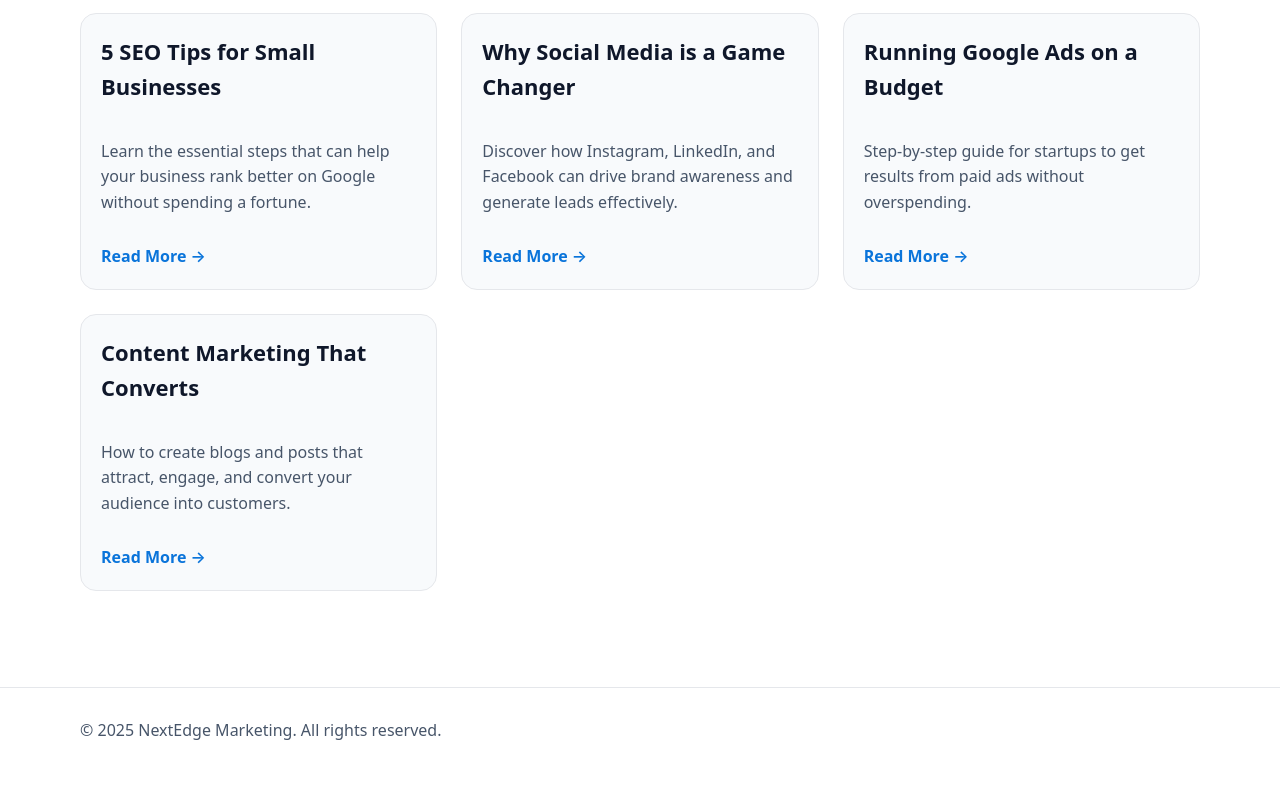
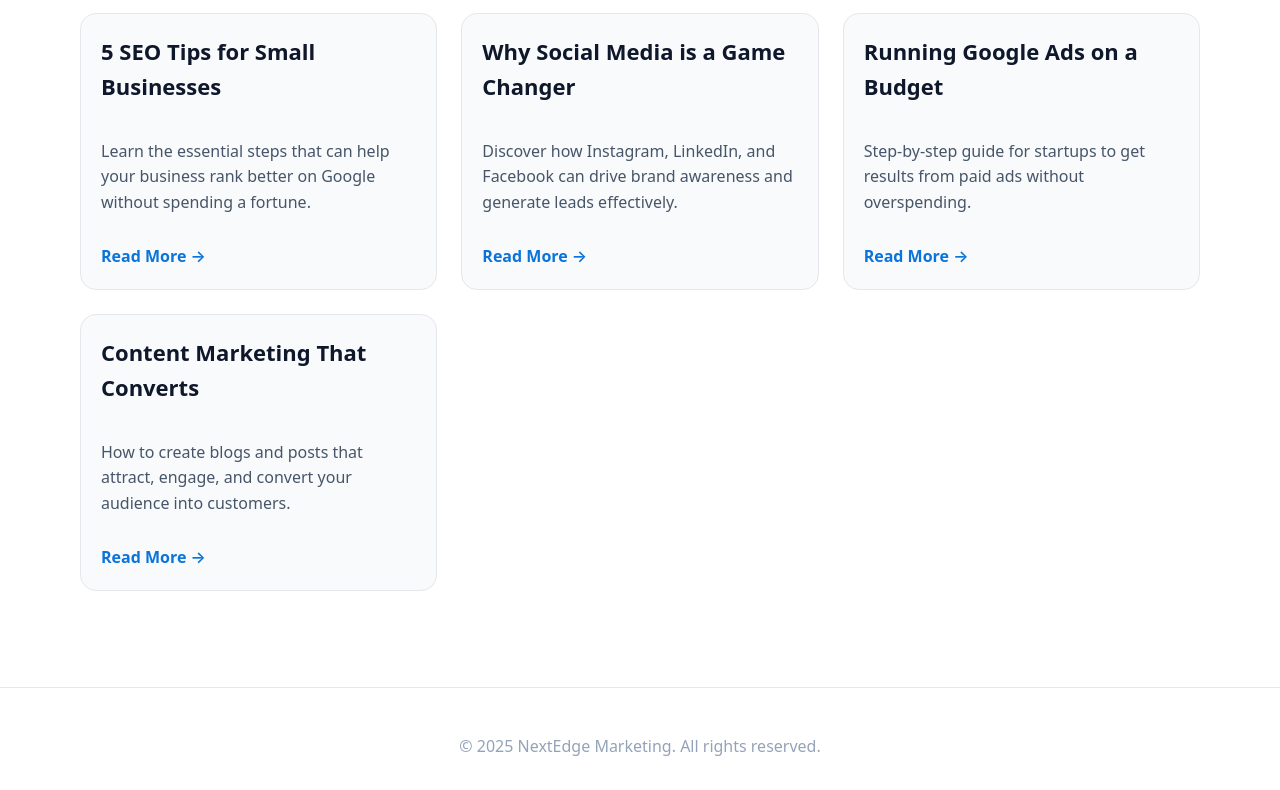
Before and after one commit to Mehtab2222/NextEdgeMarketing, a plain HTML site: page blog.html in a window 1280 px wide. Shown: the part 237-1027 px from the top of the page. Drawn offline with Linux system fonts and the light colour scheme.

Commit message:
Update blog.html

```diff
--- a/blog.html
+++ b/blog.html
@@ -74,7 +74,7 @@
   </section>
 
   <footer>
-    <div class="container">© <span id="year"></span> NextEdge Marketing. All rights reserved.</div>
+    <div class="container" style="margin-top:16px;color:#94a3b8;text-align:center">© <span id="year"></span> NextEdge Marketing. All rights reserved.</div>
   </footer>
 
   <script>document.getElementById('year').textContent = new Date().getFullYear();</script>
```
